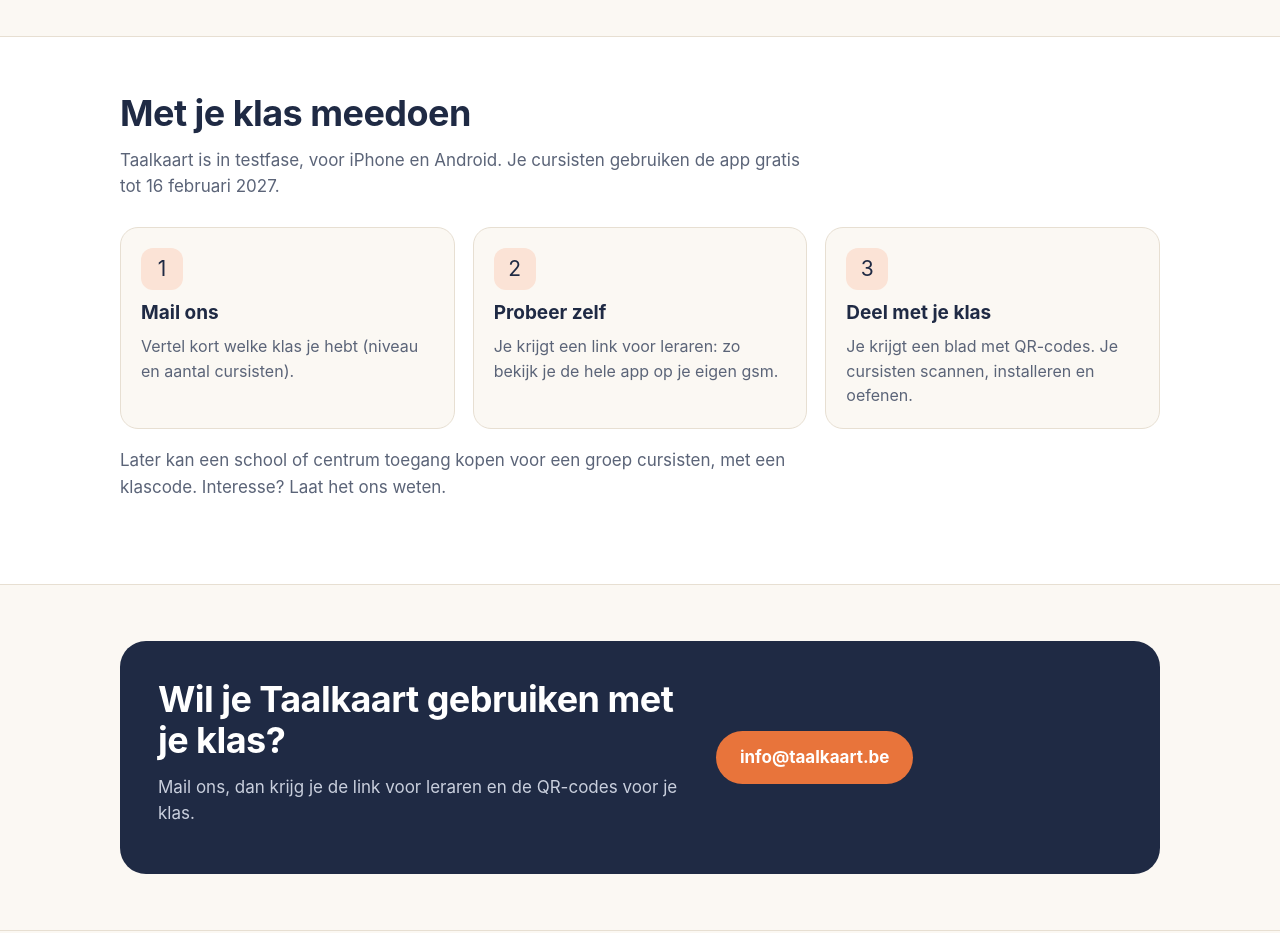
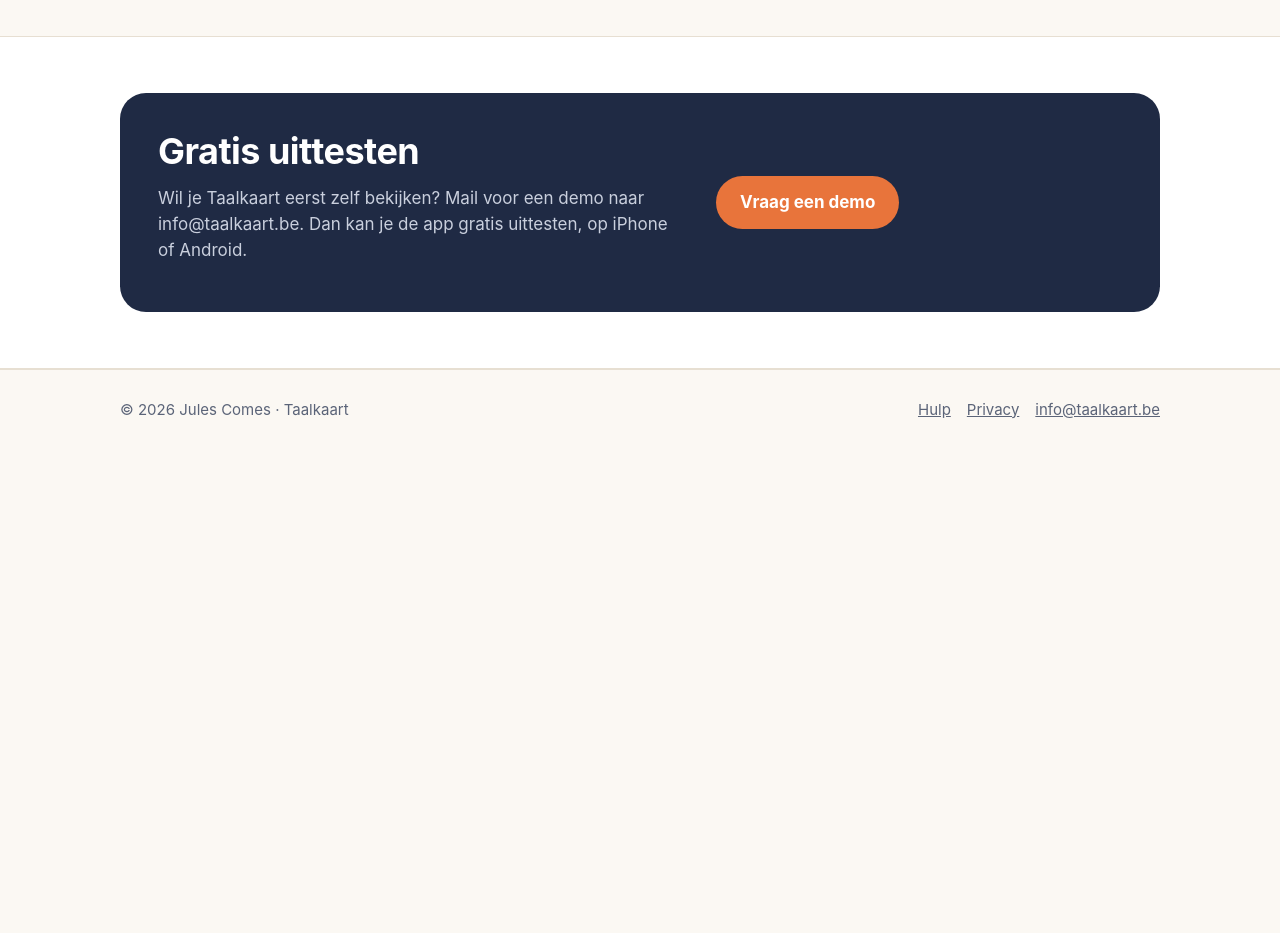
Before and after one commit to comesjules-ui/taalkaart-website, a plain HTML site: page leraren.html in a window 1280 px wide. Shown: the part 2000-2933 px from the top of the page. After the commit the page ends 2461 px from the top, so only its background shows below. Drawn offline with Linux system fonts and the light colour scheme.

Commit message:
Lerarenpagina: geen stappen met QR-codes, wel 'Vraag een demo' en gratis uittesten
Co-Authored-By: Claude Opus 5.5 <noreply@anthropic.com>
Claude-Session: https://claude.ai/code/session_01Bte1np95ycMYE5aFUqQrX3

```diff
--- a/leraren.html
+++ b/leraren.html
@@ -56,23 +56,12 @@
 </div></section>
 
 <section class="licht"><div class="wrap">
-  <h2>Met je klas meedoen</h2>
-  <p class="intro">Taalkaart is in testfase, voor iPhone en Android. Je cursisten gebruiken de app gratis tot 16 februari 2027.</p>
-  <div class="raster">
-    <div class="vak"><span class="ico">1</span><h3>Mail ons</h3><p>Vertel kort welke klas je hebt (niveau en aantal cursisten).</p></div>
-    <div class="vak"><span class="ico">2</span><h3>Probeer zelf</h3><p>Je krijgt een link voor leraren: zo bekijk je de hele app op je eigen gsm.</p></div>
-    <div class="vak"><span class="ico">3</span><h3>Deel met je klas</h3><p>Je krijgt een blad met QR-codes. Je cursisten scannen, installeren en oefenen.</p></div>
-  </div>
-  <p class="intro" style="margin-top:18px">Later kan een school of centrum toegang kopen voor een groep cursisten, met een klascode. Interesse? Laat het ons weten.</p>
-</div></section>
-
-<section><div class="wrap">
   <div class="centra">
     <div>
-      <h2>Wil je Taalkaart gebruiken met je klas?</h2>
-      <p>Mail ons, dan krijg je de link voor leraren en de QR-codes voor je klas.</p>
+      <h2>Gratis uittesten</h2>
+      <p>Wil je Taalkaart eerst zelf bekijken? Mail voor een demo naar info@taalkaart.be. Dan kan je de app gratis uittesten, op iPhone of Android.</p>
     </div>
-    <div><a class="knop" href="mailto:info@taalkaart.be?subject=Taalkaart%20voor%20mijn%20klas">info@taalkaart.be</a></div>
+    <div><a class="knop" href="mailto:info@taalkaart.be?subject=Demo%20Taalkaart">Vraag een demo</a></div>
   </div>
 </div></section>
 </main>
```
